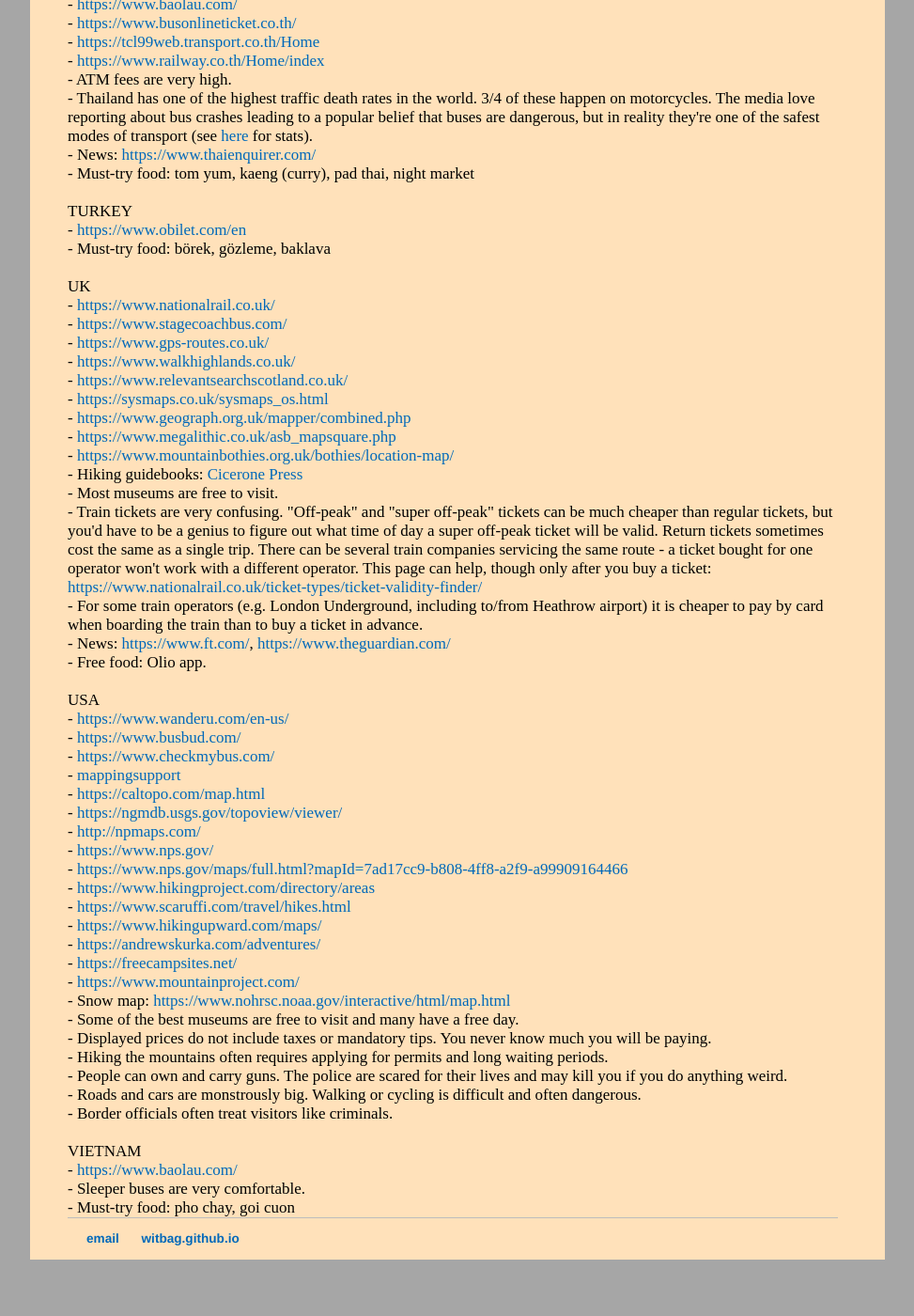
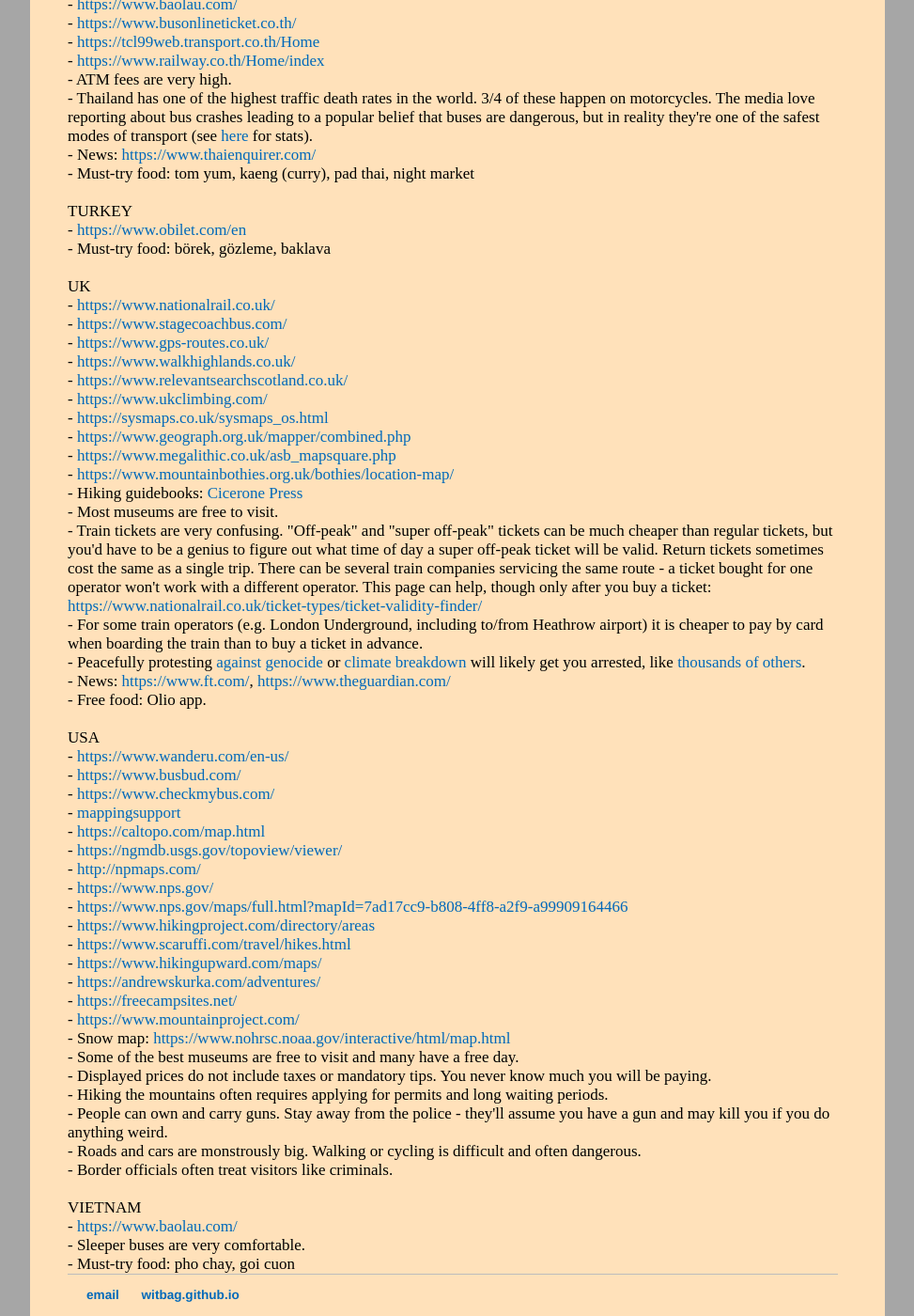
Before and after one commit to witbag/witbag.github.io, a Jekyll site: the page built from travel/notes.html, in a window 1280 px wide and 1400 px high, scrolled down 6394 px. Shown: the whole window at 94% size, without its empty margins (153-1126 px from the left). Built offline with Jekyll 4.4.1, drawn with Linux system fonts in a browser that asks for light colours; before the commit the page ends 7734 px from its top, so only the background shows below that.

Commit message:
Update notes.html

```diff
--- a/travel/notes.html
+++ b/travel/notes.html
@@ -298,6 +298,7 @@
 - <a href="https://www.gps-routes.co.uk/" target=_blank>https://www.gps-routes.co.uk/</a><br />
 - <a href="https://www.walkhighlands.co.uk/" target=_blank>https://www.walkhighlands.co.uk/</a><br />
 - <a href="https://www.relevantsearchscotland.co.uk/" target=_blank>https://www.relevantsearchscotland.co.uk/</a><br />
+- <a href="https://www.ukclimbing.com/" target=_blank>https://www.ukclimbing.com/</a><br />
 - <a href="https://sysmaps.co.uk/sysmaps_os.html" target=_blank>https://sysmaps.co.uk/sysmaps_os.html</a><br />
 - <a href="https://www.geograph.org.uk/mapper/combined.php" target=_blank>https://www.geograph.org.uk/mapper/combined.php</a><br />
 - <a href="https://www.megalithic.co.uk/asb_mapsquare.php" target=_blank>https://www.megalithic.co.uk/asb_mapsquare.php</a><br />
@@ -306,6 +307,7 @@
 - Most museums are free to visit.<br>
 - Train tickets are very confusing. "Off-peak" and "super off-peak" tickets can be much cheaper than regular tickets, but you'd have to be a genius to figure out what time of day a super off-peak ticket will be valid. Return tickets sometimes cost the same as a single trip. There can be several train companies servicing the same route - a ticket bought for one operator won't work with a different operator. This page can help, though only after you buy a ticket: <a href="https://www.nationalrail.co.uk/ticket-types/ticket-validity-finder/" target=_blank>https://www.nationalrail.co.uk/ticket-types/ticket-validity-finder/</a><br>
 - For some train operators (e.g. London Underground, including to/from Heathrow airport) it is cheaper to pay by card when boarding the train than to buy a ticket in advance.<br>
+- Peacefully protesting <a href="https://www.theguardian.com/uk-news/2025/sep/07/almost-900-people-arrested-at-palestine-action-protest-say-met-police" target=_blank>against genocide</a> or <a href="https://globalwitness.org/en/campaigns/land-and-environmental-defenders/policing-protest-uks-peaceful-climate-activists-charged-at-three-times-the-rate-of-far-right-agitators/" target=_blank>climate breakdown</a> will likely get you arrested, like <a href="https://en.wikipedia.org/wiki/Palestine_Action#Arrests" target=_blank>thousands of others</a>. <br />
 - News: <a href="https://www.ft.com/" target=_blank>https://www.ft.com/</a>, <a href="https://www.theguardian.com/" target=_blank>https://www.theguardian.com/</a><br>
 - Free food: Olio app.<br>
 <br>
@@ -329,7 +331,7 @@
 - Some of the best museums are free to visit and many have a free day.<br>
 - Displayed prices do not include taxes or mandatory tips. You never know much you will be paying.<br>
 - Hiking the mountains often requires applying for permits and long waiting periods.<br>
-- People can own and carry guns. The police are scared for their lives and may kill you if you do anything weird.<br>
+- People can own and carry guns. Stay away from the police - they'll assume you have a gun and may kill you if you do anything weird.<br>
 - Roads and cars are monstrously big. Walking or cycling is difficult and often dangerous.<br>
 - Border officials often treat visitors like criminals.<br>
 <br>
```
